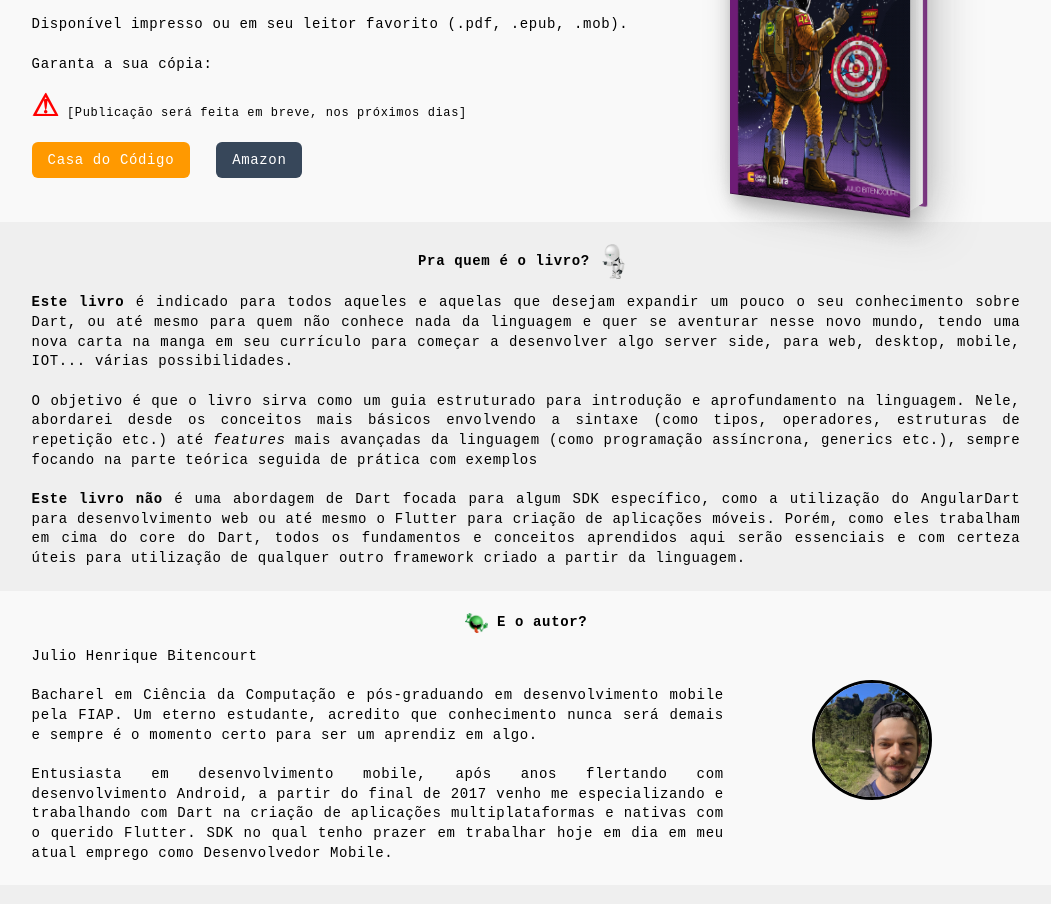
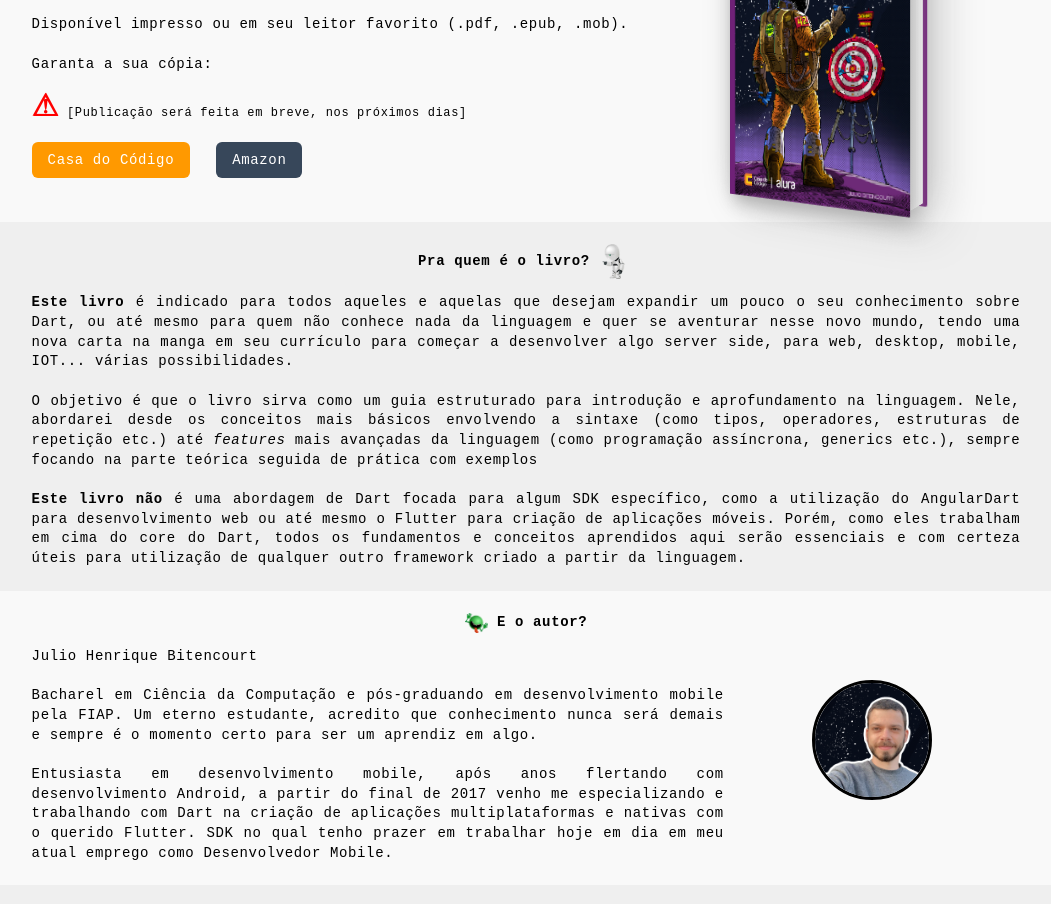
Before and after one commit to JHBitencourt/dart-book, a Gatsby site in the folder website/: page / in a window 1280 px wide. Shown: the part 137-1041 px from the top of the page, without its empty margins (114-1165 px from the left). Built offline with nearby package versions, Linux system fonts and the light colour scheme; Gatsby itself is replaced by a stand-in of ours; some icons are missing.

Commit message:
Update cover and avatar

```diff
--- a/website/src/components/author/author.js
+++ b/website/src/components/author/author.js
@@ -50,7 +50,7 @@ const Author = () => {
           >
             <S.Avatar>
               <StaticImage
-                src="../../images/JHB.jpeg"
+                src="../../images/JHB.png"
                 alt="Capa do livro"
                 width={150}
                 height={150}
--- a/website/src/components/book-info/book-info.js
+++ b/website/src/components/book-info/book-info.js
@@ -38,7 +38,7 @@ const BookInfo = () => {
 
           <S.BookCover>
             <S.Book>
-              <StaticImage height={340} width={240} src="../../images/cover.png" alt="Capa do livro" />
+              <StaticImage height={340} width={240} src="../../images/cover.jpeg" alt="Capa do livro" />
             </S.Book>
           </S.BookCover>
         </G.SplitColumnFlex>
```
Also changed, not shown: website/src/images/JHB.jpeg (deleted), website/src/images/JHB.png (added), website/src/images/cover.jpeg (added), website/src/images/cover.png (deleted).
